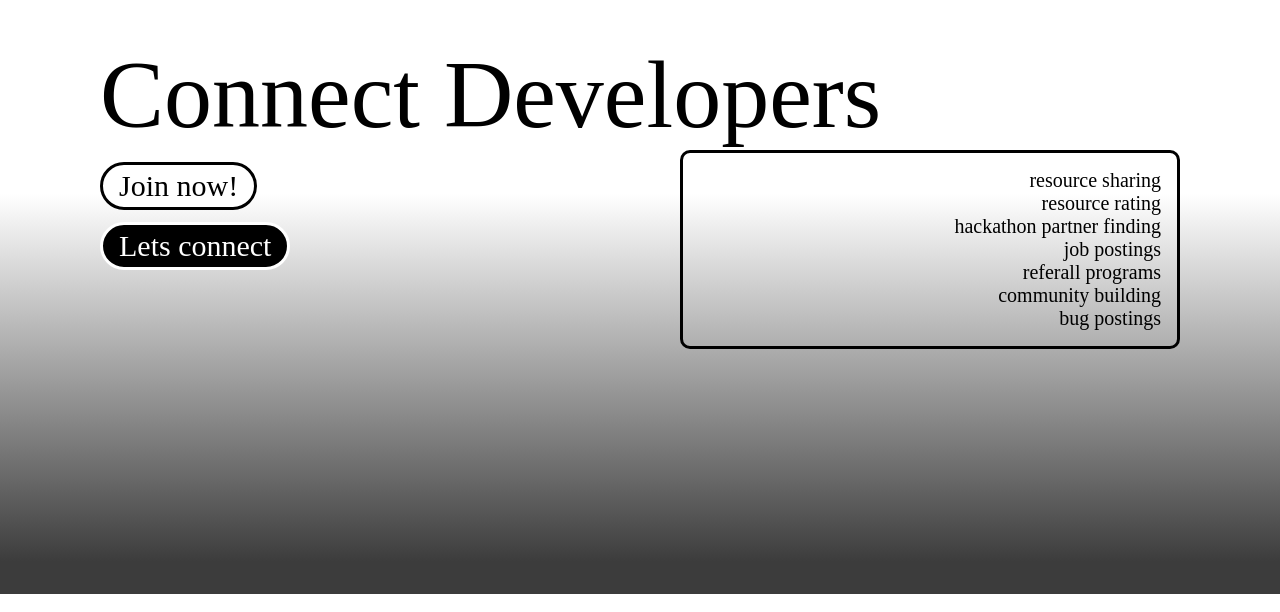
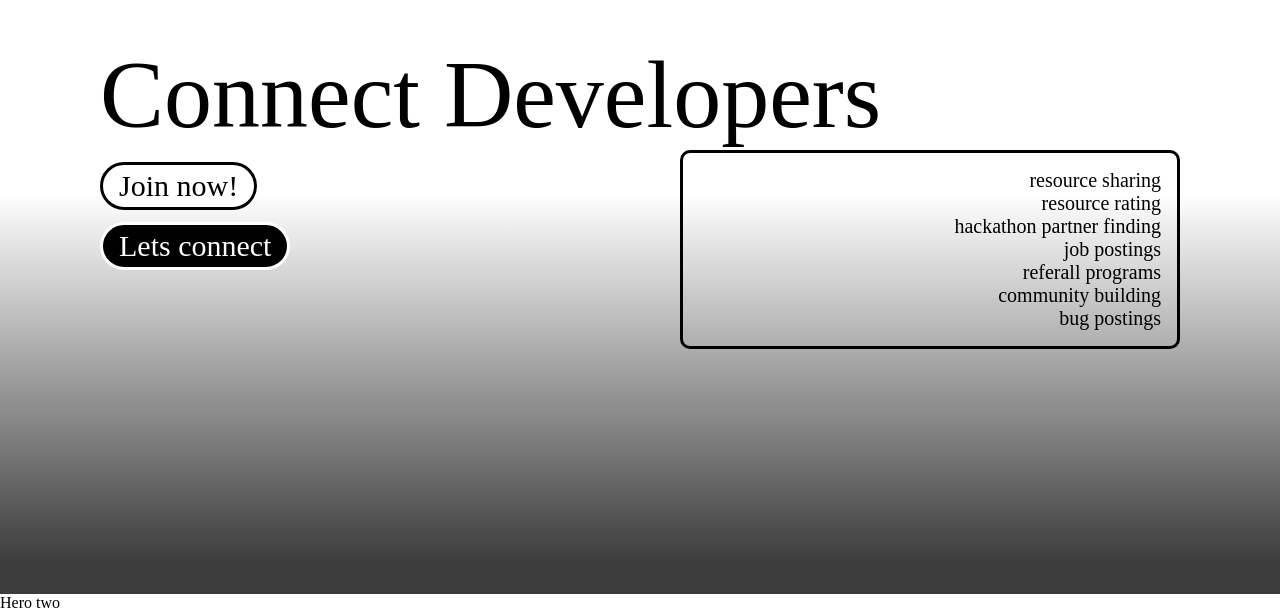
Before and after one commit to Kota-Karthik/DevConn, a React (Vite) app: page / in a window 1280 px wide. Shown: the part 206-818 px from the top of the page. Built offline with nearby package versions, Linux system fonts and the light colour scheme; a web font is replaced by a local one.

Commit message:
merged heroOne and heroTwo into hero

```diff
--- a/src/App.tsx
+++ b/src/App.tsx
@@ -1,7 +1,7 @@
 import { Route, Routes } from "react-router-dom";
-import "./styles/heroPage.css";
+
 import "./styles/customFont.css";
-import HeroOne from "./pages/HeroOne";
+import Hero from "./pages/Hero";
 import LoginPage from "./pages/LoginPage";
 import SignupPage from "./pages/SignupPage";
 
@@ -9,7 +9,7 @@ function App() {
   return (
     <>
       <Routes>
-        <Route path="/" element={<HeroOne />} />
+        <Route path="/" element={<Hero />} />
         <Route path="/login" element={<LoginPage />} />
         <Route path="/signup" element={<SignupPage />} />
       </Routes>
--- /dev/null
+++ b/src/pages/Hero.tsx
@@ -0,0 +1,13 @@
+import HeroOne from "./HeroOne";
+import HeroTwo from "./HeroTwo";
+
+const Hero = () => {
+    return (
+        <section>
+            <HeroOne/>
+            <HeroTwo/>
+        </section>
+     );
+}
+
+export default Hero;
--- a/src/pages/HeroOne.tsx
+++ b/src/pages/HeroOne.tsx
@@ -5,7 +5,7 @@ import { devConnDetails } from "../functions/constants";
 import "../styles/heroPage.css";
 import "../styles/customFont.css";
 
-const HeroPage = () => {
+const HeroOne = () => {
   const NavigateTo = useNavigation();
   const changingFontDiv = useRef<HTMLDivElement>(null);
 
@@ -37,4 +37,4 @@ const HeroPage = () => {
   );
 };
 
-export default HeroPage;
+export default HeroOne;
--- a/src/pages/HeroTwo.tsx
+++ b/src/pages/HeroTwo.tsx
@@ -1,5 +1,6 @@
+import "../styles/herotwo.css";
 const HeroTwo = () => {
-  return <div className="HeroTwo">Hello world!!</div>;
+  return <div className="HeroTwo">Hero two</div>;
 };
 
 export default HeroTwo;
--- a/src/styles/heroPage.css
+++ b/src/styles/heroPage.css
@@ -83,10 +83,7 @@
   list-style: none;
 }
 
-.HeroTwo {
-  height: 60vh;
-  background: linear-gradient(180deg, #ffffff 30%, #000000 100%, #000000 50%);
-}
+
 
 .HeroThree {
   height: 100vh;
```
Also changed, not shown: src/styles/herotwo.css (added).
